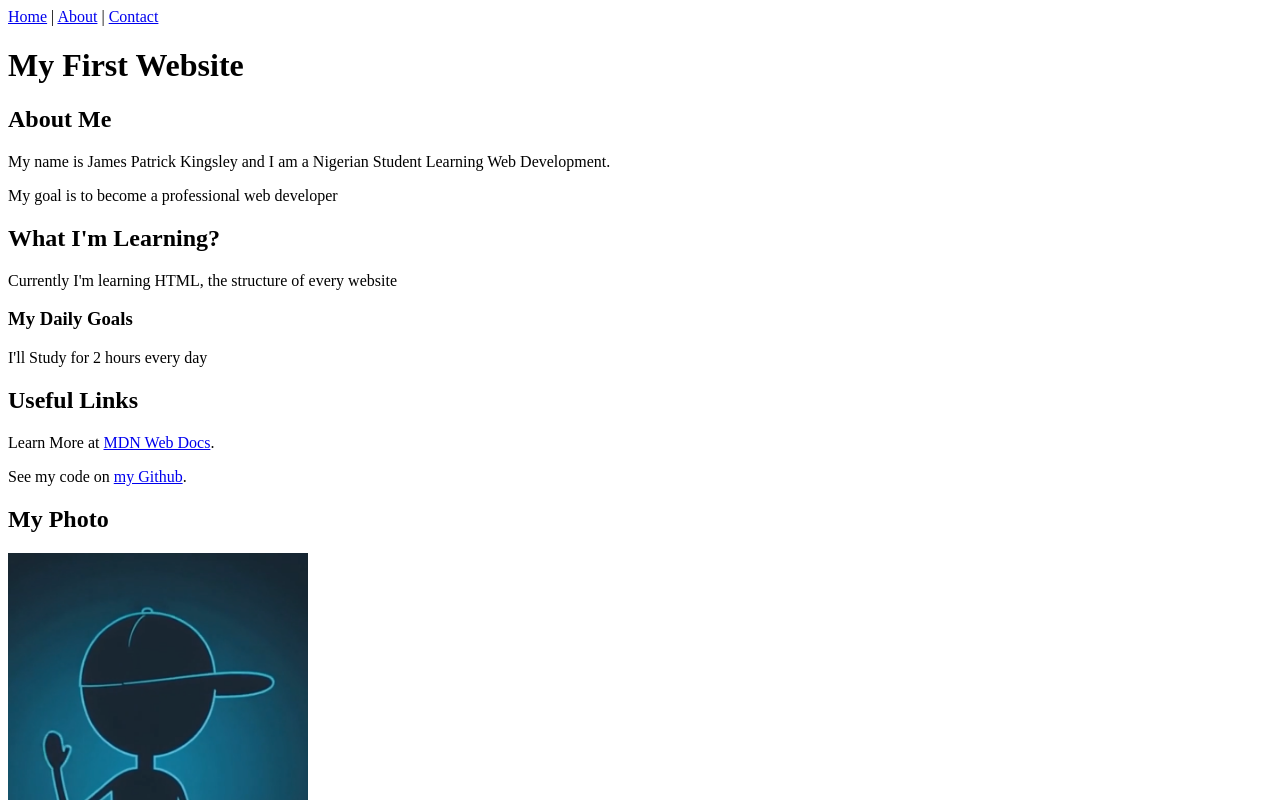
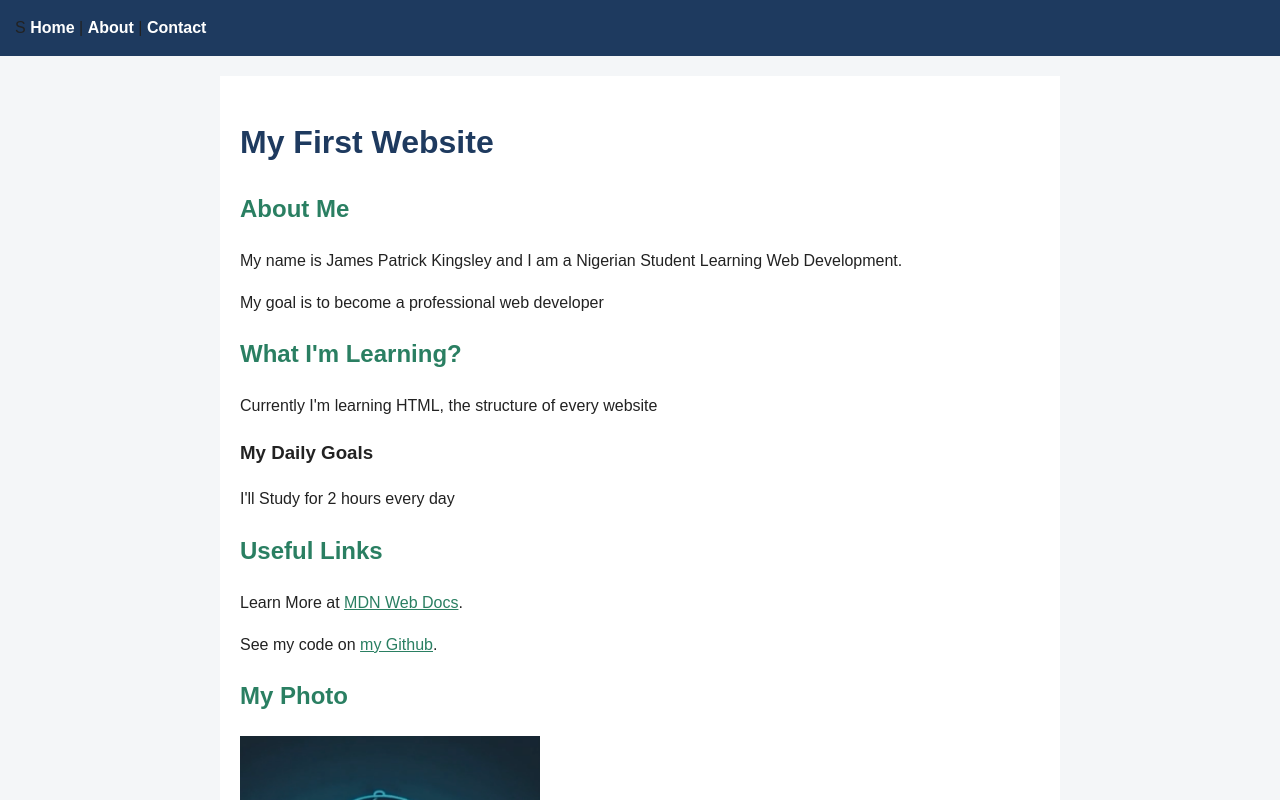
Before and after one commit to jamespat388-web/MY-FIRST-SITE, a plain HTML site: page index.html in a window 1280 px wide. Shown: the top 800 px of the page. Drawn offline with Linux system fonts and the light colour scheme.

Commit message:
Add CSS styling

```diff
--- a/index.html
+++ b/index.html
@@ -5,11 +5,12 @@
     <meta charset="UTF-8">
     <meta name="viewport" content="width=device-width, initial-scale=1.0">
     <title>My First Site</title>
+    <link rel="stylesheet" href="style.css"
 </head>
 
 <body>
 <header>
-    <nav>
+    <nav>S
     <a href="index.html">Home</a> |
     <a href="about.html">About</a> |
     <a href="contact.html">Contact</a>
--- /dev/null
+++ b/style.css
@@ -0,0 +1,44 @@
+body {
+  background-color: #f4f6f8;
+  color: #222222;
+  font-family: Arial, sans-serif;
+  line-height: 1.6;
+  margin: 0;
+}
+
+header {
+  background-color: #1e3a5f;
+  padding: 15px;
+}
+
+nav a {
+  color: white;
+  text-decoration: none;
+  font-weight: bold;
+}
+
+main {
+  max-width: 800px;
+  margin: 20px auto;
+  padding: 20px;
+  background-color: white;
+}
+
+h1 {
+  color: #1e3a5f;
+}
+
+h2 {
+  color: #2a7f62;
+}
+
+a {
+  color: #2a7f62;
+}
+
+footer {
+  background-color: #1e3a5f;
+  color: white;
+  text-align: center;
+  padding: 10px;
+}
```
Also changed, not shown: about.html (+1 -0 lines), contact.html (+1 -0 lines).
